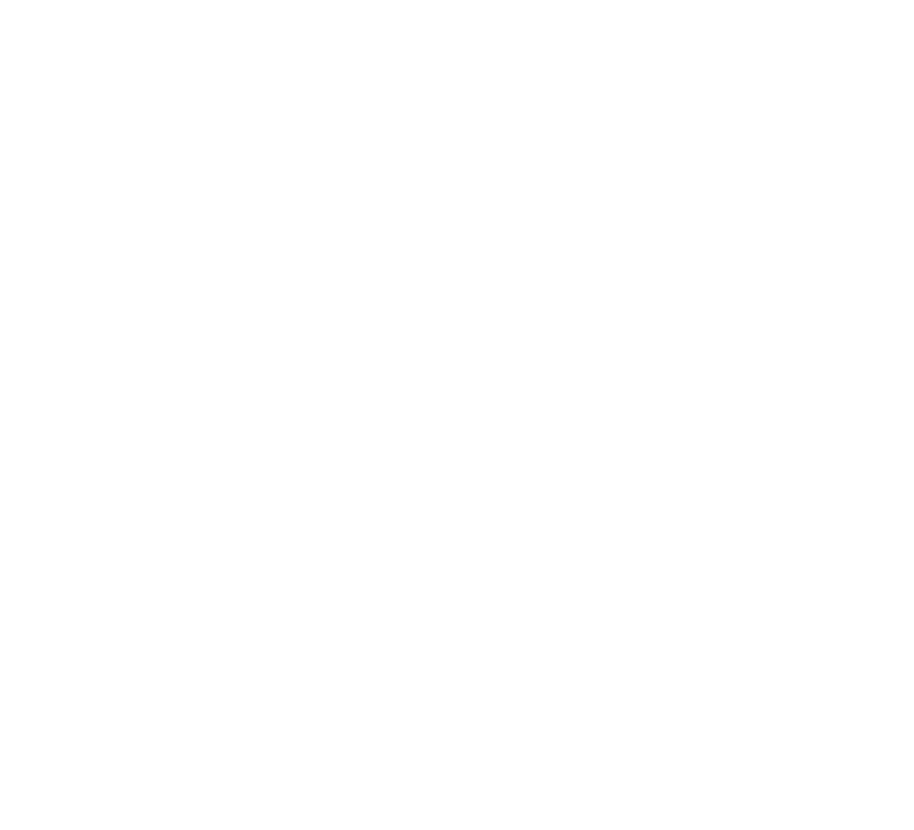
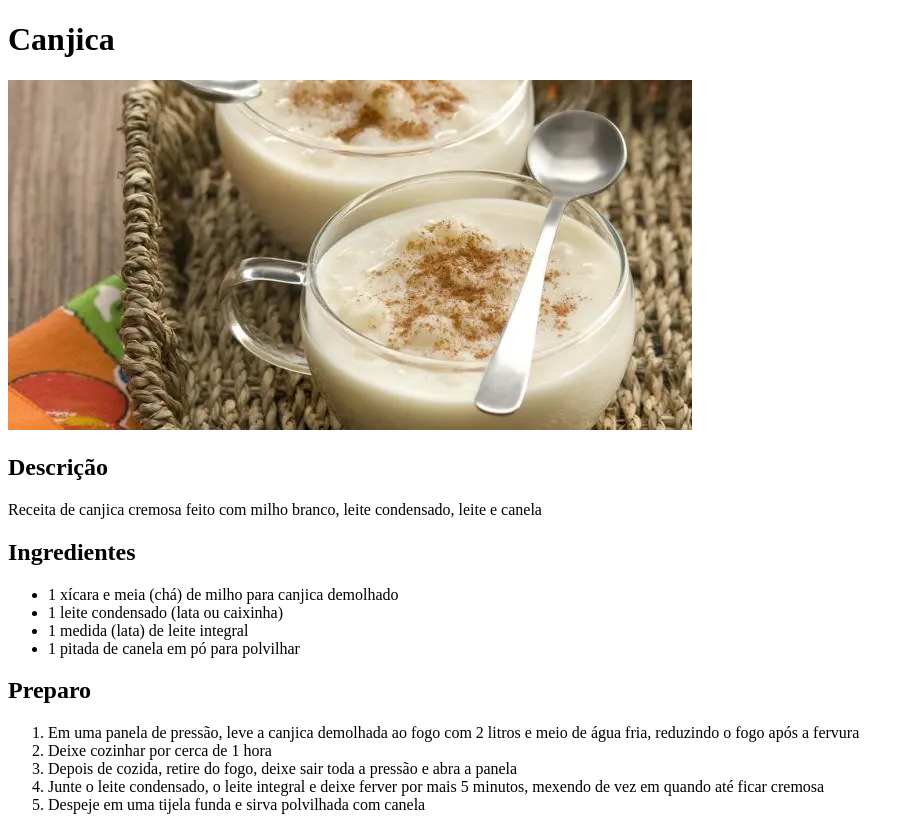
Before and after one commit to luisdevvi/odin-recipes, a plain HTML site: page pages/canjica.html in a window 1280 px wide. Shown: the whole page, without its empty margins (0-914 px from the left). Before the commit the page ends 800 px from the top, so only its background shows below. Drawn offline with Linux system fonts and the light colour scheme.

Commit message:
Feat: Finaliza a página da receita canjica

```diff
--- a/pages/canjica.html
+++ b/pages/canjica.html
@@ -8,7 +8,30 @@
 </head>
 
 <body>
+    <h1>Canjica</h1>
+    <img src="../images/canjica.webp" alt="imagem de canjica servida em uma xícara de vidro">
 
+    <h2>Descrição</h2>
+    <p>Receita de canjica cremosa feito com milho branco, leite condensado, leite e canela</p>
+
+    <h2>Ingredientes</h2>
+    <ul>
+        <li>1 xícara e meia (chá) de milho para canjica demolhado</li>
+        <li>1 leite condensado (lata ou caixinha)</li>
+        <li>1 medida (lata) de leite integral</li>
+        <li>1 pitada de canela em pó para polvilhar</li>
+    </ul>
+
+    <h2>Preparo</h2>
+    <ol>
+        <li>Em uma panela de pressão, leve a canjica demolhada ao fogo com 2 litros e meio de água fria, reduzindo o
+            fogo após a fervura</li>
+        <li>Deixe cozinhar por cerca de 1 hora</li>
+        <li>Depois de cozida, retire do fogo, deixe sair toda a pressão e abra a panela</li>
+        <li>Junte o leite condensado, o leite integral e deixe ferver por mais 5 minutos, mexendo de vez em quando até
+            ficar cremosa</li>
+        <li>Despeje em uma tijela funda e sirva polvilhada com canela</li>
+    </ol>
 </body>
 
 </html>
```
